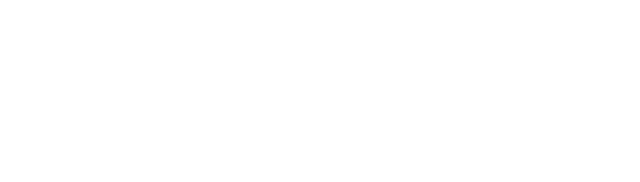
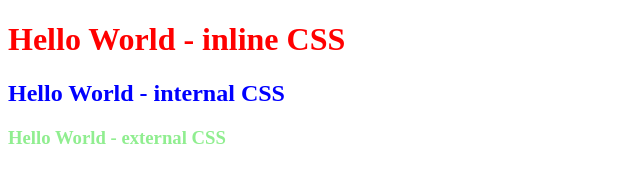
Before and after one commit to jpj90/CSS_Intro_Crash_Course, a plain HTML site: page CSS_cheatsheets/index.html in a window 1280 px wide. Shown: the whole page, without its empty margins (0-640 px from the left). Drawn offline with Linux system fonts and the light colour scheme.

Commit message:
set up CSS for use in project

```diff
--- /dev/null
+++ b/CSS_cheatsheets/css/style.css
@@ -0,0 +1,5 @@
+/*it is convention to create a folder named 'css' in your project root and create file there named 'style.css' if you are only using 1 style sheet */
+
+h3 {
+    color: lightgreen;
+}
--- a/CSS_cheatsheets/index.html
+++ b/CSS_cheatsheets/index.html
@@ -1,8 +1,22 @@
 <!DOCTYPE html>
+<html>
+    <!-- little cheat in Chrome: press Ctrl-U to view the source -->
     <head>
-     <title></title>
+    <link rel="stylesheet" href="css/style.css">
+    <!-- don't actually use <style> tags, just here for demo -->
+    <style>
+        h2 {color: blue; /*notice that you can use the element itself as a selector, instead of a class */}
+    </style>
+     <title>CSS Cheat Sheet</title>
+     <!-- first of all DON'T use inline CSS with the 'style' attribute on the element, it will become a mess!
+          remember 'seperation of concerns'! also, preferably use a seperate .css file, not 'internal' css
+          where it is stuck in the <style></style> element in your html <head></head> element. that means it
+          can't be used elsewhere, PLUS you are needlessly bloating your html file ('external' css) -->
     </head>
     <body>
-        <script src="" async defer></script>
+        <h1 style="color: red">Hello World - inline CSS</h1> <!-- this is an example of 'inline' css, where you are
+        mixing 'presentation' (the html) with the 'styling' (css) => BAD!! -->
+        <h2>Hello World - internal CSS</h1>
+        <h3>Hello World - external CSS</h3>
     </body>
 </html>
```
